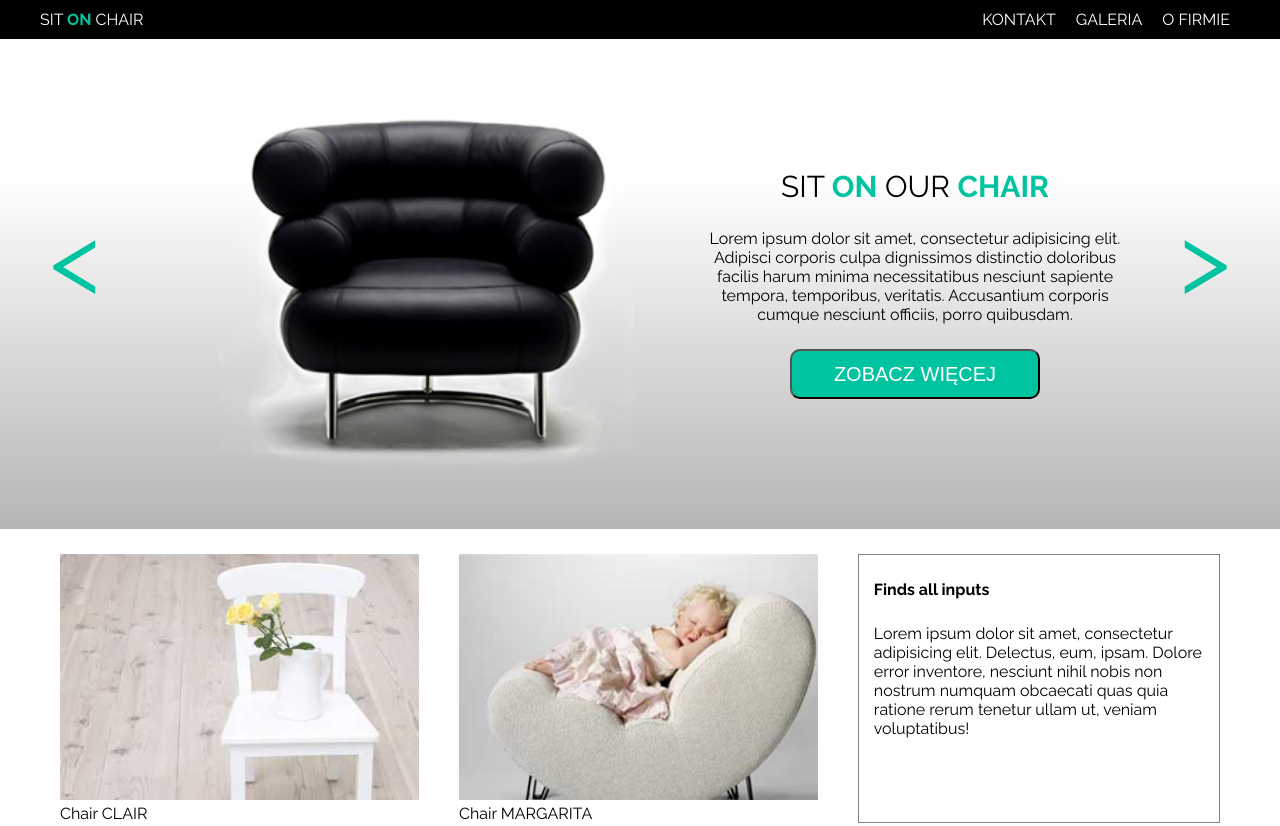
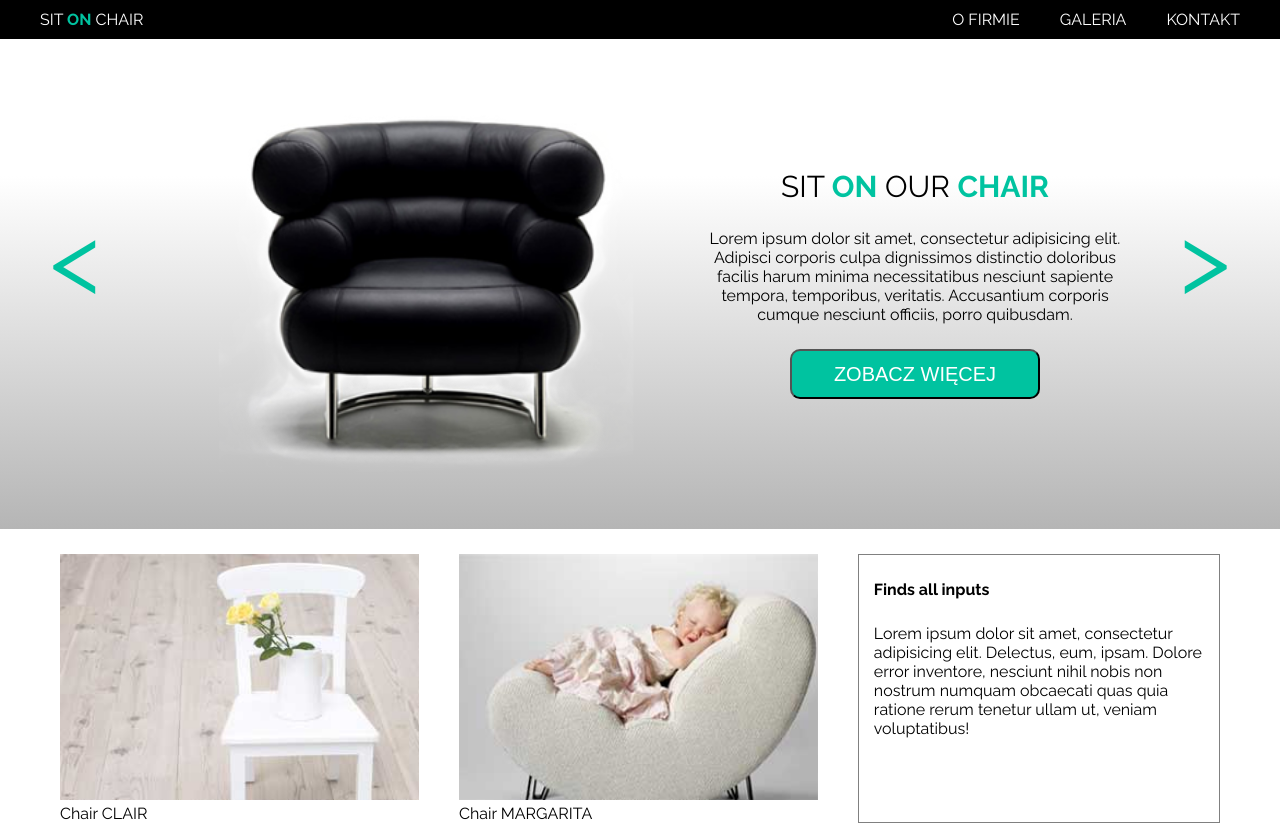
Before and after one commit to pmoskal4/Sit-on-chair, a website: page src/index.html in a window 1280 px wide. Shown: the top 826 px of the page. Drawn offline with Linux system fonts and the light colour scheme.

Commit message:
Skończone stylowanie navbara

```diff
--- a/src/index.html
+++ b/src/index.html
@@ -17,9 +17,9 @@
                 </div>
                 <nav>
                     <ul class="site-menu">
+                        <li><a href="#">Kontakt</a></li>
+                        <li><a href="#">Galeria</a></li>
                         <li><a href="#">O firmie</a></li>
-                        <li><a href="#">Galeria</a></li>
-                        <li><a href="#">Kontakt</a></li>
                     </ul>
                 </nav>
             </div>
--- a/src/styles/components/_nav.scss
+++ b/src/styles/components/_nav.scss
@@ -17,10 +17,11 @@ Site - Header
 .site-menu a {
   text-decoration: none;
   color: white;
-  margin: 0 10px;
+
 }
 
 .site-menu li {
   display: inline;
   float: right;
+  padding-left: 40px;
 }
```
Also changed, not shown: dist/main.css.
